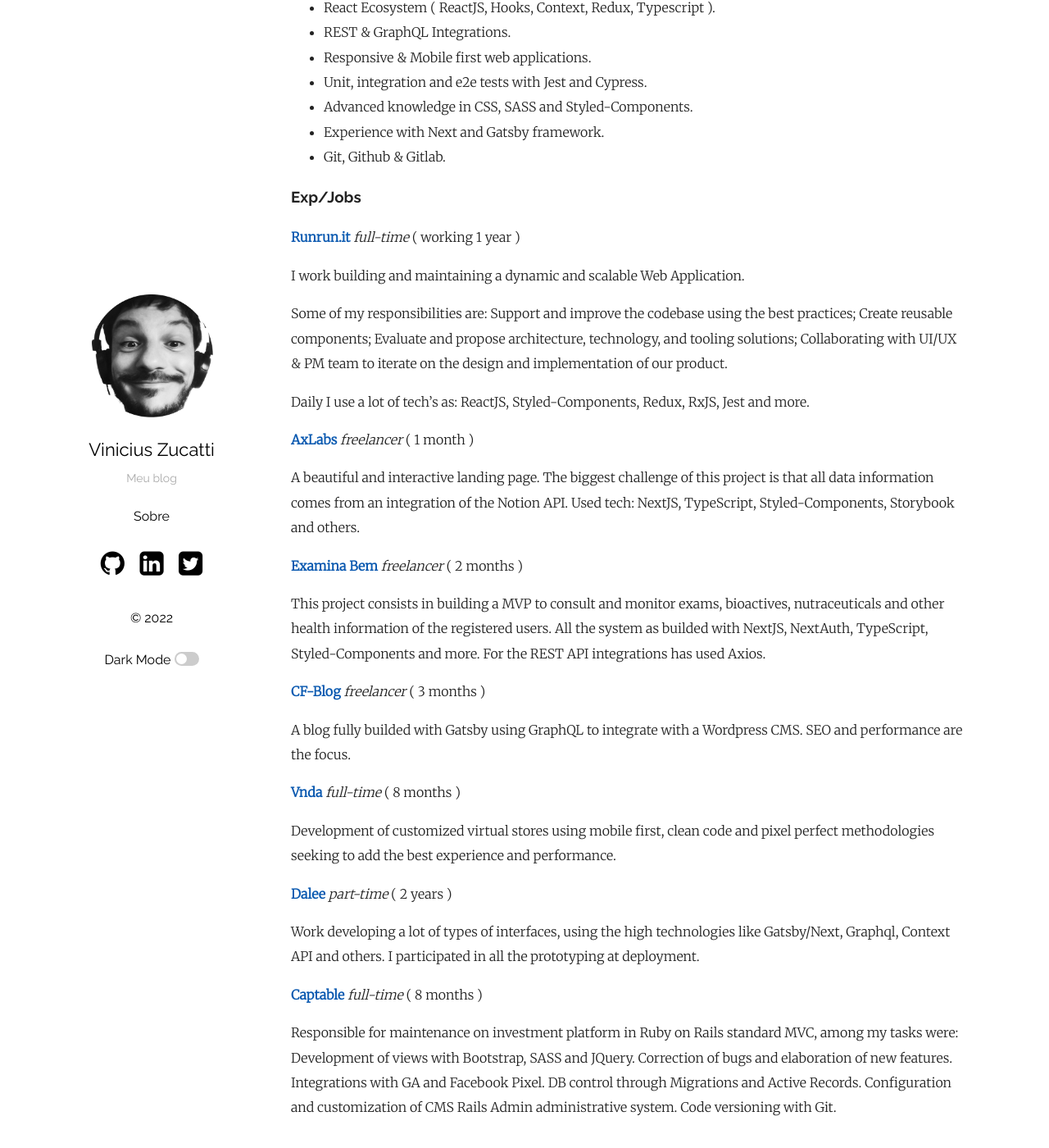
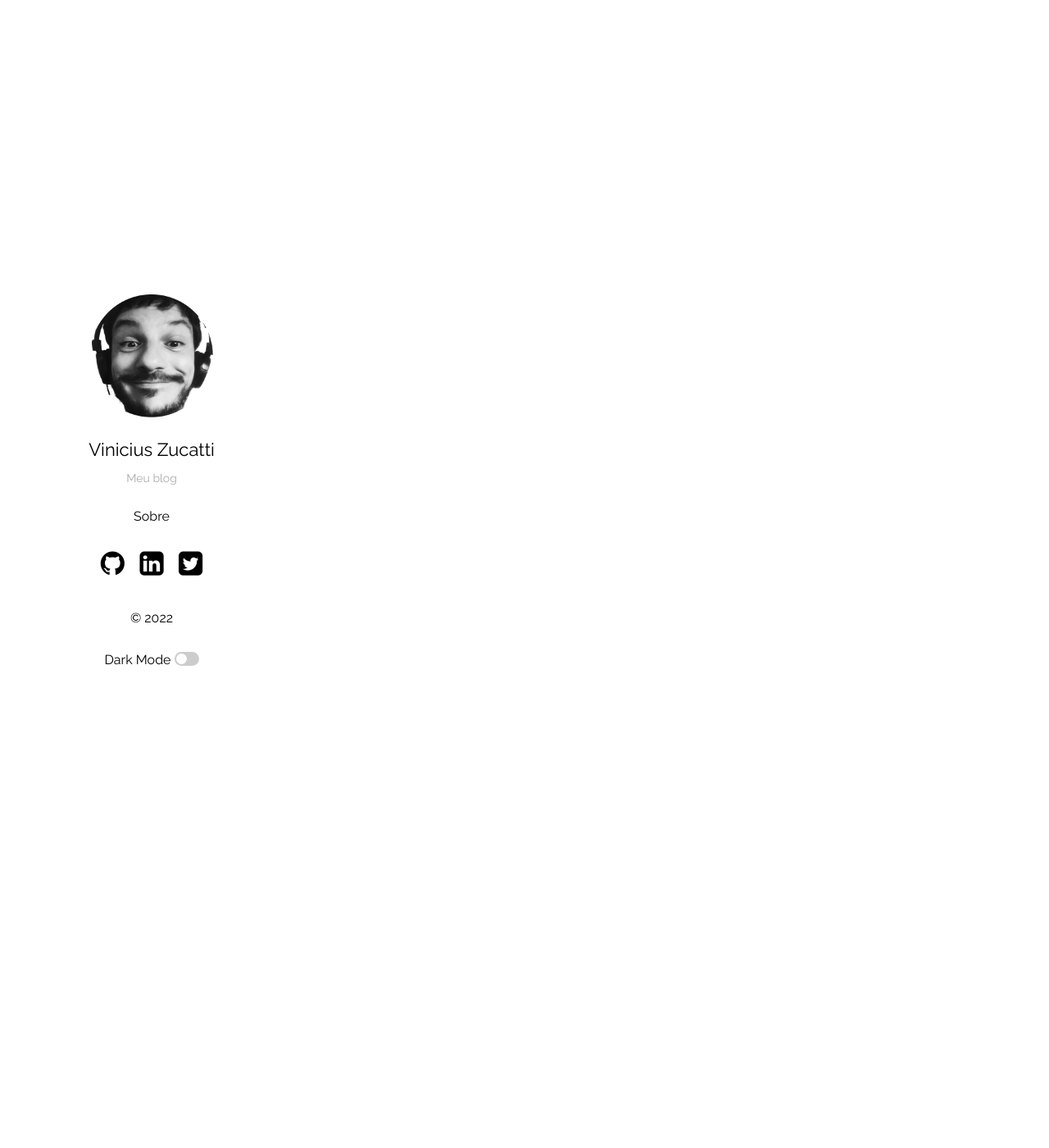
Before and after one commit to vczb/vczb.github.io, a Jekyll site: the page built from sobre.md, in a window 1280 px wide and 1400 px high, scrolled down 682 px. Shown: the whole window at 82% size. Built offline with Jekyll 4.4.1, drawn with Linux system fonts in a browser that asks for light colours; our own code applies the rules of GitHub Pages for plain Markdown files; some of the changed text lies outside the part shown.

Commit message:
Fix about page

```diff
--- a/sobre.md
+++ b/sobre.md
@@ -5,7 +5,6 @@
 ### Vinicius Zucatti - Web developer
 
 Email: viniciuszucatti@gmail.com
-
 
 Locale: Brazil - Remote
 
@@ -19,53 +18,6 @@
 
 ### About
 
-In 4 years as a front-end engineer, I have collaborated with a variety of companies including small startups and big enterprises, which has made me intimately familiar with all the stages of the web lifecycle from the initial architecture to final deployment.
+I build stuff.
 
-### Skills
-
-- React Ecosystem ( ReactJS, Hooks, Context, Redux, Typescript ).
-- REST & GraphQL Integrations.
-- Responsive & Mobile first web applications.
-- Unit, integration and e2e tests with Jest and Cypress.
-- Advanced knowledge in CSS, SASS and Styled-Components.
-- Experience with Next and Gatsby framework.
-- Git, Github & Gitlab.
-
-### Exp/Jobs
-
-[**Runrun.it**](https://runrun.it/) _full-time_ ( working 1 year )
-
-I work building and maintaining a dynamic and scalable Web Application.
-
-Some of my responsibilities are: Support and improve the codebase using the best practices; Create reusable components; Evaluate and propose architecture, technology, and tooling solutions; Collaborating with UI/UX & PM team to iterate on the design and implementation of our product.
-
-Daily I use a lot of tech's as: ReactJS, Styled-Components, Redux, RxJS, Jest and more.
-
-[**AxLabs**](https://axlabs.com/) _freelancer_ ( 1 month )
-
-A beautiful and interactive landing page. The biggest challenge of this project is that all data information comes from an integration of the Notion API. Used tech: NextJS, TypeScript, Styled-Components, Storybook and others.
-
-[**Examina Bem**](https://examinabem.com/) _freelancer_ ( 2 months )
-
-This project consists in building a MVP to consult and monitor exams, bioactives, nutraceuticals and other health information of the registered users. All the system as builded with NextJS, NextAuth, TypeScript, Styled-Components and more. For the REST API integrations has used Axios.
-
-[**CF-Blog**](https://centraldofranqueado.com.br/blog/) _freelancer_ ( 3 months )
-
-A blog fully builded with Gatsby using GraphQL to integrate with  a Wordpress CMS. SEO and performance are the focus.
-
-[**Vnda**](https://www.vnda.com.br/) _full-time_ ( 8 months )
-
-Development of customized virtual stores using mobile first, clean code and pixel perfect methodologies seeking to add the
-best experience and performance.
-
-[**Dalee**](https://dalee.dev/) _part-time_ ( 2 years )
-
-Work developing a lot of types of interfaces, using the high technologies like Gatsby/Next, Graphql, Context API and others. I participated in all the prototyping at deployment.
-
-[**Captable**](https://captable.com.br/) _full-time_ ( 8 months )
-
-Responsible for maintenance on investment platform in Ruby on Rails
-standard MVC, among my tasks were: Development of views with Bootstrap, SASS and JQuery.
-Correction of bugs and elaboration of new features.
-Integrations with GA and Facebook Pixel. DB control through Migrations and Active Records.
-Configuration and customization of CMS Rails Admin administrative system. Code versioning with Git.
+As a front-end engineer, I has been collaborating with a variety of companies including small startups and big enterprises, which has made me intimately familiar with all the stages of the web lifecycle from the initial architecture to final deployment.
```
Also changed, not shown: about.md (+1 -1 lines).
